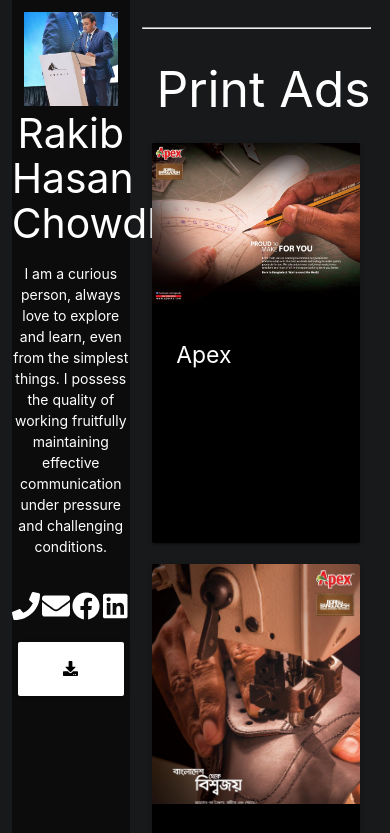
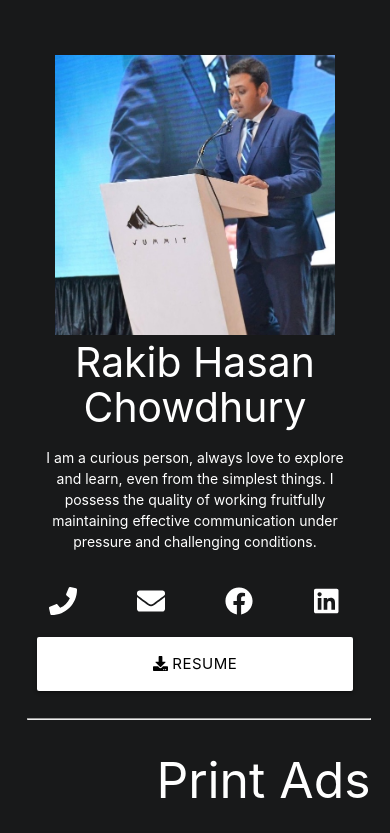
Before and after one commit to AbrarChowdhury/rakib-professional-porfolio, a React (Create React App) app: page / in a window 390 px wide. Shown: the top 833 px of the page. Built offline with nearby package versions, Linux system fonts and the light colour scheme.

Commit message:
v2 fully responsive

```diff
--- a/src/App.css
+++ b/src/App.css
@@ -27,3 +27,19 @@
 .hoverable{
   cursor: pointer !important;
 }
+
+@media (max-width : 750px) {
+  .sideBarInfo{
+    position: relative;
+    height: auto;
+    width: 100%;
+    background: #18191A;
+    margin-bottom: 20px;
+    margin-left:  0%;
+  }
+  .area{
+    display:grid;
+    grid-template-columns: 0fr 1fr;
+    grid-gap: 2vw;
+  }
+}
--- a/src/Sections/SideBar/sideBar.jsx
+++ b/src/Sections/SideBar/sideBar.jsx
@@ -6,7 +6,7 @@
         <div className='side-bar'>
         <img className='profile-pic' src="/dp.jpeg" alt="rakibul hasan chowdhury"/>
             <h3 className = "name">Rakib Hasan Chowdhury</h3>
-            <p>I am a curious person, always love to explore and
+            <p className='about'>I am a curious person, always love to explore and
             learn, even from the simplest things. I possess the quality of working fruitfully maintaining effective
             communication under pressure and challenging
             conditions.
--- a/src/Sections/SideBar/sideBar.styles.css
+++ b/src/Sections/SideBar/sideBar.styles.css
@@ -8,3 +8,6 @@
 .side-bar{
     text-align: center;
 }
+.about{
+    padding: 0 5%;
+}
```
